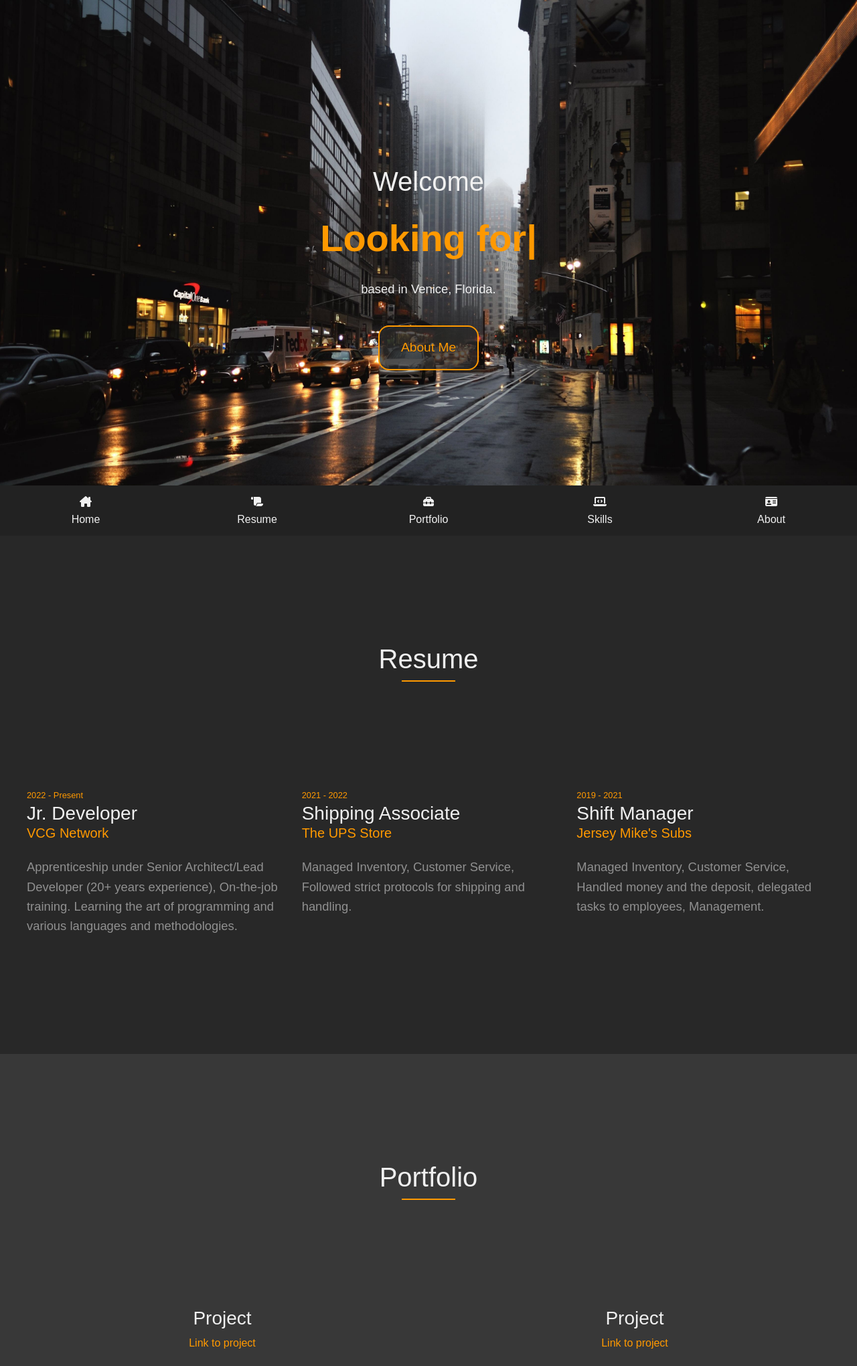
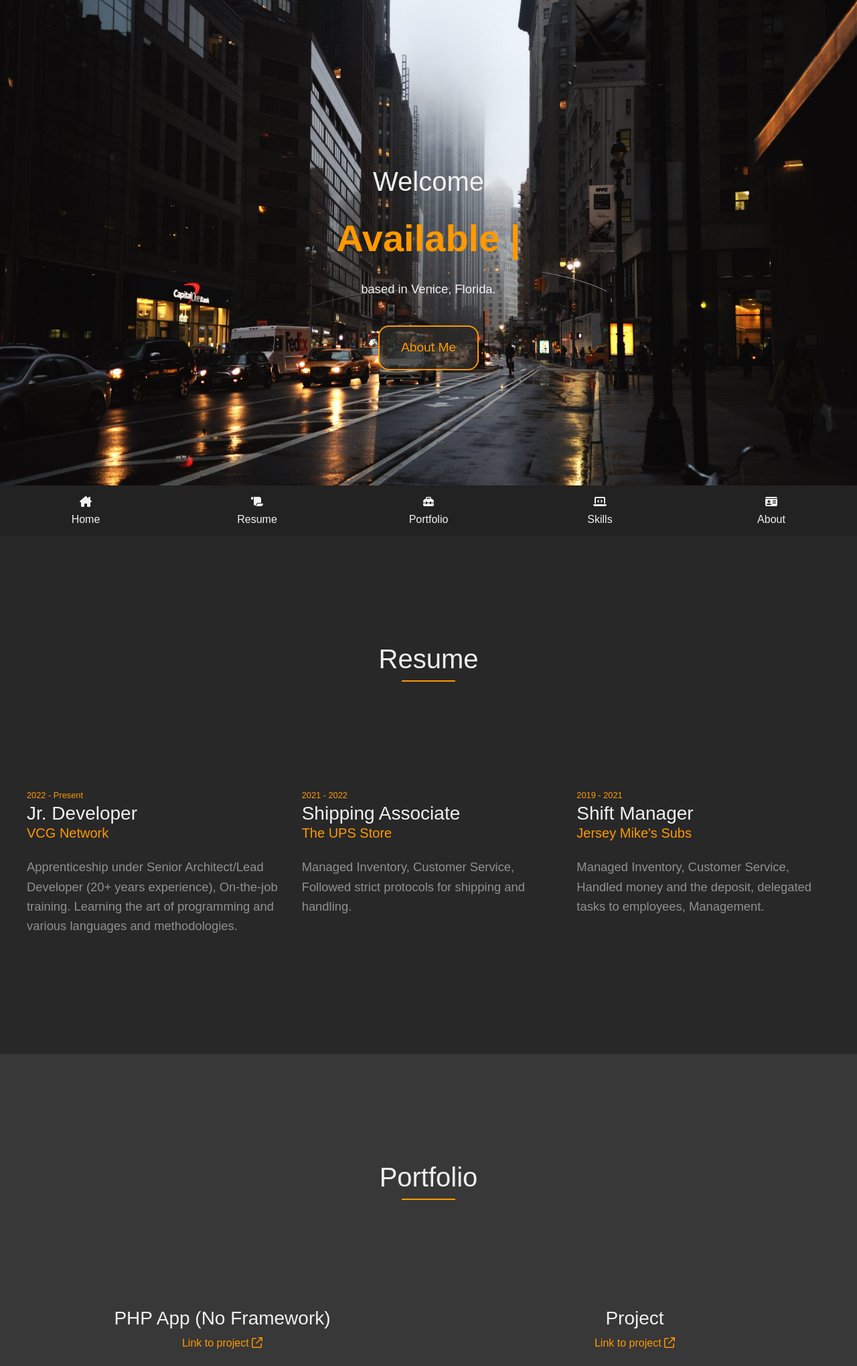
Before and after one commit to AXIS-Consulting/axisac_website, a PHP site: page / in a window 1280 px wide. Shown: the top 2040 px of the page at 67% size. Run offline with PHP 8.4, Linux system fonts and the light colour scheme; some libraries are stand-ins or nearby versions.

Commit message:
Update index.php
changed portfolio links

```diff
--- a/index.php
+++ b/index.php
@@ -5,7 +5,7 @@
     <meta name="viewport"
           content="width=device-width, user-scalable=no, initial-scale=1.0, maximum-scale=1.0, minimum-scale=1.0">
     <meta http-equiv="X-UA-Compatible" content="ie=edge">
-    <title>Available For Hire</title>
+    <title>Aaron Curtis</title>
     <link rel="stylesheet" href="/css/reset.css">
     <link rel="stylesheet" href="/css/all.min.css">
     <link rel="stylesheet" href="/css/style.css">
@@ -68,23 +68,23 @@
     <div class="portfolio-container">
 
         <div>
-            <h3>Project</h3>
-            <a href="#">Link to project</a>
+            <h3>PHP App (No Framework)</h3>
+            <a href="#" target="_blank">Link to project <i class="fa-regular fa-arrow-up-right-from-square"></i></a>
         </div>
 
         <div>
             <h3>Project</h3>
-            <a href="#">Link to project</a>
+            <a href="#" target="_blank">Link to project <i class="fa-regular fa-arrow-up-right-from-square"></i></a>
         </div>
 
         <div>
             <h3>Project</h3>
-            <a href="#">Link to project</a>
+            <a href="#" target="_blank">Link to project <i class="fa-regular fa-arrow-up-right-from-square"></i></a>
         </div>
 
         <div>
             <h3>Project</h3>
-            <a href="#">Link to project</a>
+            <a href="#" target="_blank">Link to project <i class="fa-regular fa-arrow-up-right-from-square"></i></a>
         </div>
 
     </div>
@@ -162,7 +162,7 @@
 
 <script>
     let typed = new Typed(".auto-type", {
-        strings: ["I'm a Junior Developer", "Looking for Opportunities"],
+        strings: ["I'm a Junior Developer.", "Available for hire."],
         typeSpeed: 100,
         backSpeed: 50,
         loop: true
```
